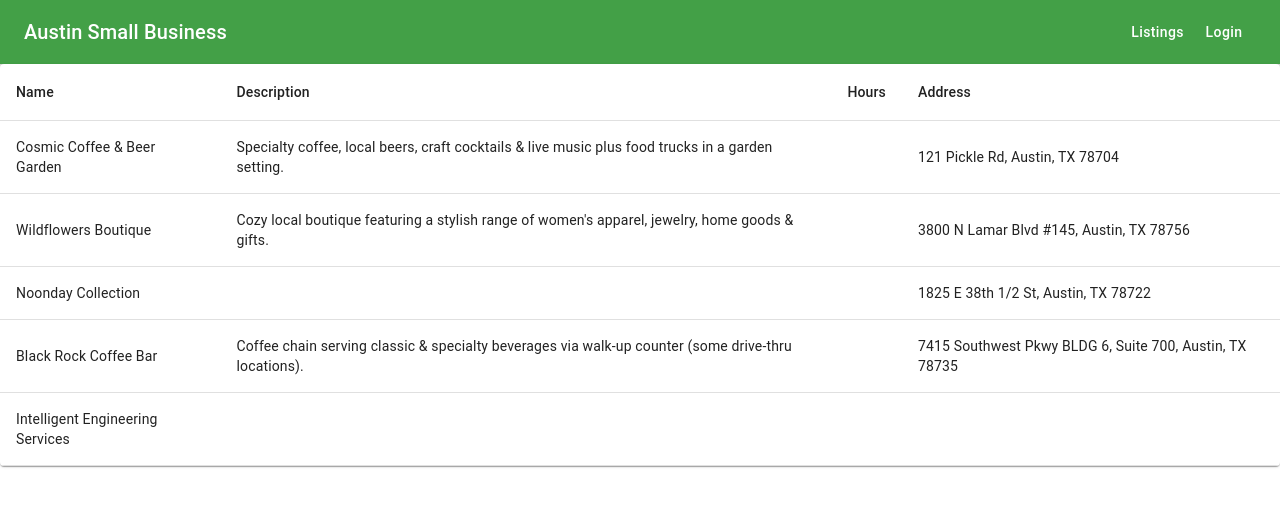
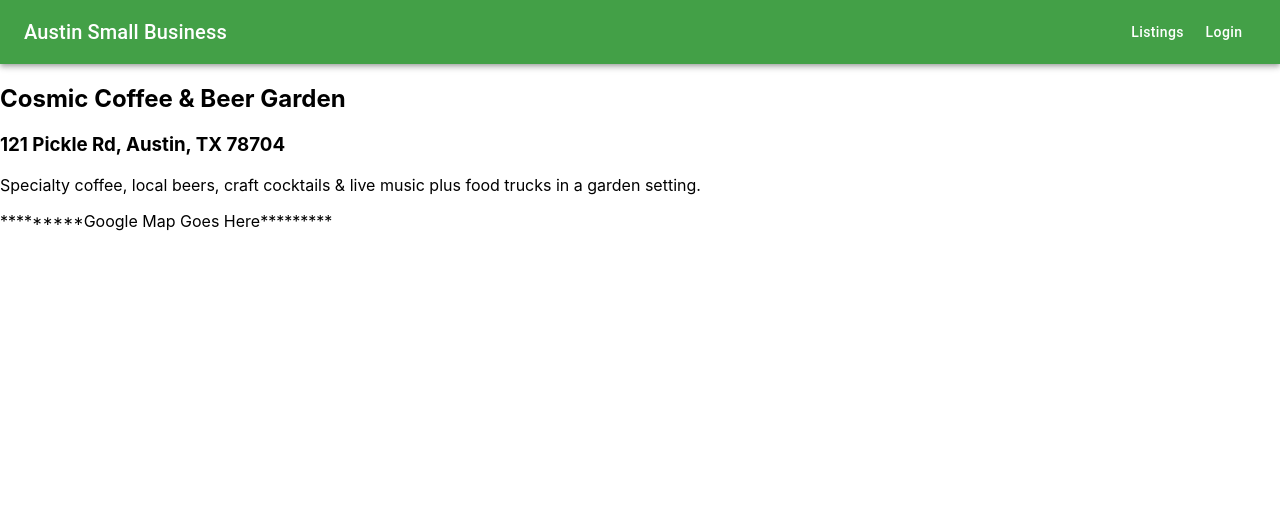
Before and after one commit to mayra-tellez/small-business, a React (Create React App) app: page /business/0 in a window 1280 px wide. Shown: the top 506 px of the page. Built offline with nearby package versions, Linux system fonts and the light colour scheme.

Commit message:
imported react router and created details component

```diff
--- a/src/App.js
+++ b/src/App.js
@@ -1,14 +1,16 @@
-import NavBar from './components/NavBar/NavBar'
-import Listing from './components/Listing/Listing'
+import React from 'react';
+import NavBar from './components/NavBar/NavBar';
+import Router from './Router';
+import { BrowserRouter } from 'react-router-dom';
 import './App.css';
 
 function App() {
 
   return (
-    <div className="App">
+    <BrowserRouter>
       <NavBar />
-      <Listing />
-    </div>
+      <Router />
+    </BrowserRouter>
   );
 }
 
--- /dev/null
+++ b/src/Router.js
@@ -0,0 +1,16 @@
+import React from 'react';
+import { Switch, Route } from 'react-router';
+
+import Listing from './components/Listing/Listing';
+import Details from './components/Details/Details';
+
+const Router = () => {
+  return (
+    <Switch>
+      <Route exact path="/" component={Listing} />
+      <Route path="/business/:id" component={Details} />
+    </Switch>
+  )
+}
+
+export default Router;
--- /dev/null
+++ b/src/components/Details/Details.js
@@ -0,0 +1,17 @@
+import React from 'react';
+import { businesses } from '../../data/businesses';
+
+export default function Details(props) {
+  const id = props.match.params.id;
+  const business = businesses.find(b => b.id == id);
+
+  return (
+    <div>
+      <h2>{business.name}</h2>
+      <h3>{business.address}</h3>
+      <h3>{business.operatingHours}</h3>
+      <p>{business.description}</p>
+      <p>*********Google Map Goes Here*********</p>
+    </div>
+  )
+}
--- a/src/components/Listing/Listing.js
+++ b/src/components/Listing/Listing.js
@@ -1,5 +1,6 @@
 import React from 'react';
 import { useState, useEffect } from 'react';
+import { Link } from 'react-router-dom';
 import {
   Table,
   TableBody,
@@ -38,7 +39,7 @@
               sx={{ '&:last-child td, &:last-child th': { border: 0 } }}
             >
               <TableCell component="th" scope="row">
-                {business.name}
+                <Link to={`/business/${business.id}`}>{business.name}</Link>
               </TableCell>
               <TableCell>{business.description}</TableCell>
               <TableCell>{business.operatingHours}</TableCell>
--- a/src/index.js
+++ b/src/index.js
@@ -1,7 +1,9 @@
 import React from 'react';
 import ReactDOM from 'react-dom';
+import { BrowserRouter } from 'react-router-dom';
 import './index.css';
 import App from './App';
+import Router from './Router';
 import reportWebVitals from './reportWebVitals';
 
 ReactDOM.render(
```
